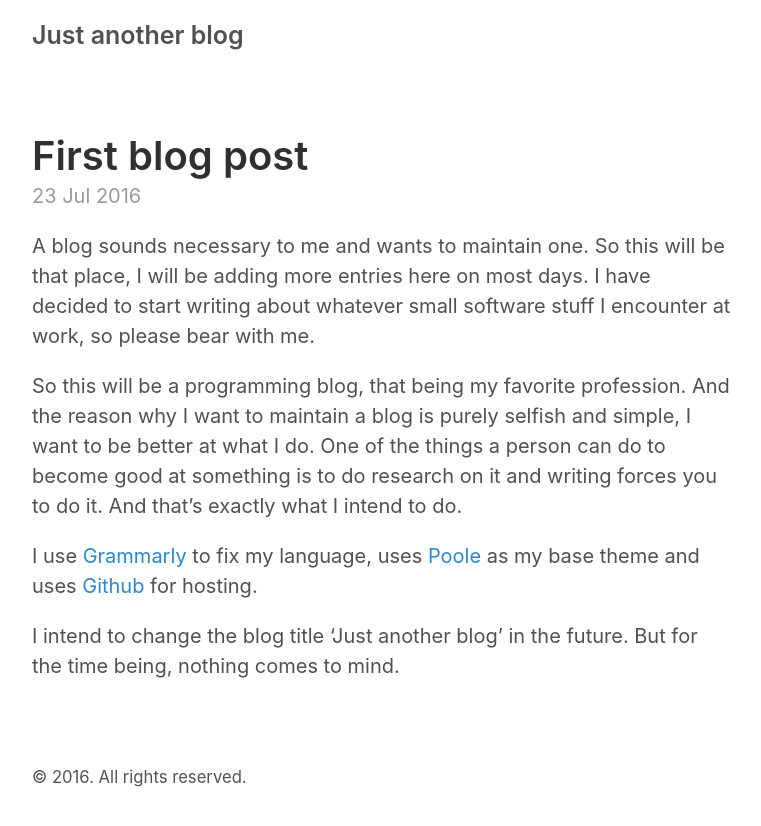
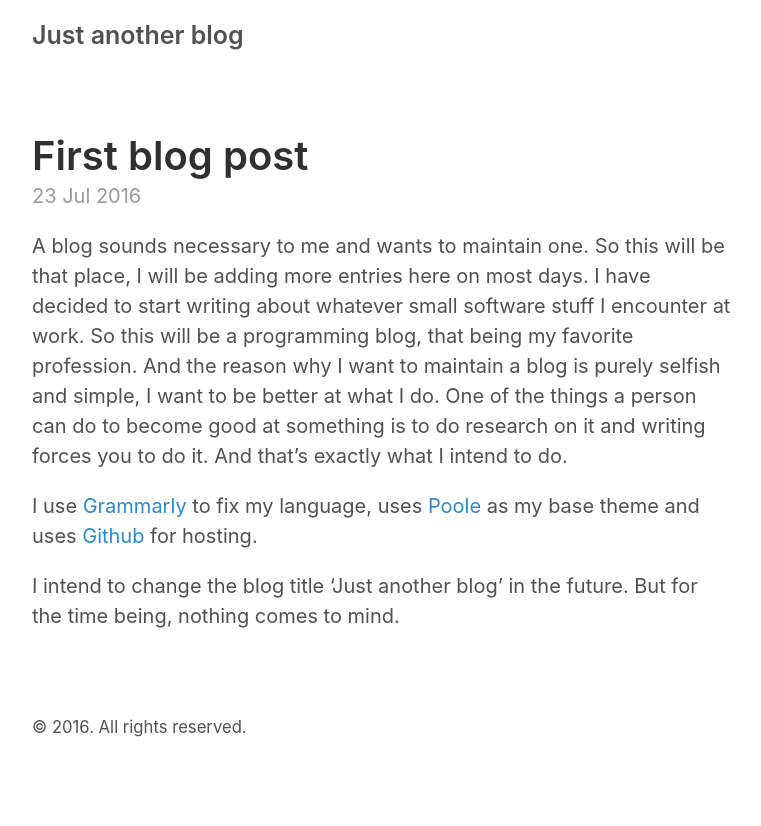
Before and after one commit to gokulnath/gokulnath.github.io, a Jekyll site: the page built from _posts/2016-07-23-first-blog-post.md, in a window 1280 px wide. Shown: the top 826 px of the page, without its empty margins (258-1019 px from the left). Built offline with Jekyll 4.4.1, drawn with Linux system fonts in a browser that asks for light colours.

Commit message:
Edit first post

```diff
--- a/_posts/2016-07-23-first-blog-post.md
+++ b/_posts/2016-07-23-first-blog-post.md
@@ -3,9 +3,7 @@ layout: post
 title: First blog post
 ---
 
-A blog sounds necessary to me and wants to maintain one. So this will be that place, I will be adding more entries here on most days. I have decided to start writing about whatever small software stuff I encounter at work, so please bear with me.
-
-So this will be a programming blog, that being my favorite profession. And the reason why I want to maintain a blog is purely selfish and simple, I want to be better at what I do. One of the things a person can do to become good at something is to do research on it and writing forces you to do it. And that's exactly what I intend to do.
+A blog sounds necessary to me and wants to maintain one. So this will be that place, I will be adding more entries here on most days. I have decided to start writing about whatever small software stuff I encounter at work. So this will be a programming blog, that being my favorite profession. And the reason why I want to maintain a blog is purely selfish and simple, I want to be better at what I do. One of the things a person can do to become good at something is to do research on it and writing forces you to do it. And that's exactly what I intend to do.
 
 I use [Grammarly](grammarly.com) to fix my language, uses [Poole](getpoole.com)  as my base theme and uses [Github](https://github.com) for hosting.
 
```
